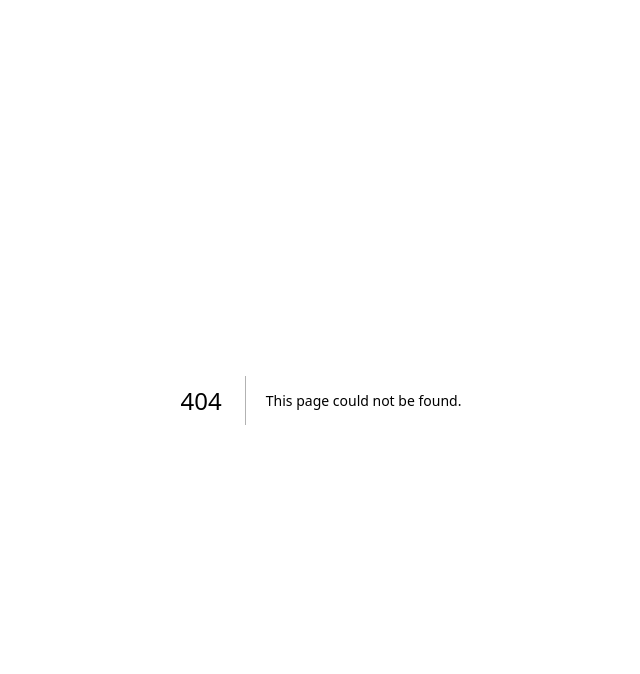
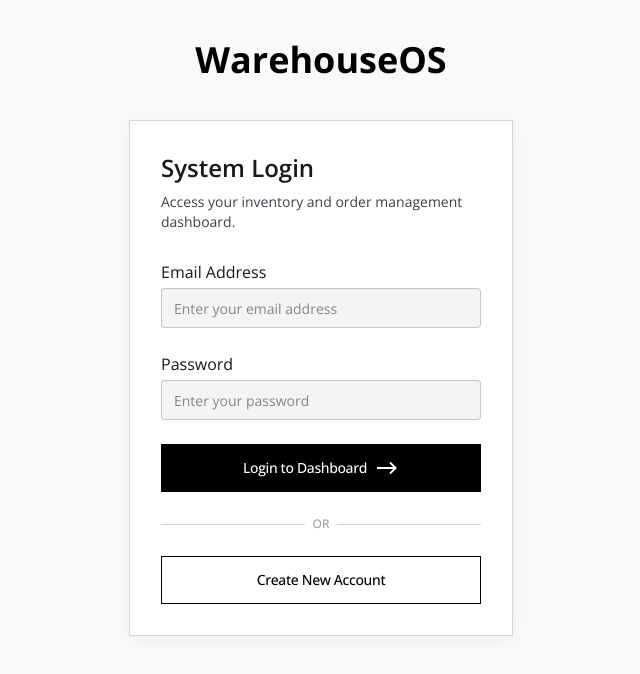
Before and after one commit to ayoub-jabiri/warehouse, a Next.js app: page /login in a window 1280 px wide. Before the commit this address had no page. Shown: the top 674 px of the page, without its empty margins (319-959 px from the left). Built offline with nearby package versions, Linux system fonts and the light colour scheme.

Commit message:
Finished the login page ui

```diff
--- /dev/null
+++ b/app/(auth)/login/page.tsx
@@ -0,0 +1,87 @@
+import { RiArrowRightLongLine } from "@remixicon/react";
+import Link from "next/link";
+
+export default function Login() {
+    return (
+        <div className="w-96 max-w-96 inline-flex flex-col justify-start items-start gap-8">
+            <div className="self-stretch flex flex-col justify-start items-center gap-1">
+                <h1 className="text-center justify-center text-black text-4xl font-bold leading-[56px]">
+                    WarehouseOS
+                </h1>
+            </div>
+            <div className="self-stretch p-8 bg-white shadow-[0px_4px_20px_0px_rgba(15,23,42,0.05)] outline outline-1 outline-offset-[-1px] outline-neutral-300 flex flex-col justify-start items-start gap-5">
+                <div className="self-stretch flex flex-col justify-start items-start gap-2">
+                    <div className="self-stretch flex flex-col justify-start items-start">
+                        <h2 className="self-stretch justify-center text-zinc-900 text-2xl font-semibold leading-8">
+                            System Login
+                        </h2>
+                    </div>
+                    <div className="self-stretch flex flex-col justify-start items-start">
+                        <p className="self-stretch justify-center text-zinc-700 text-sm font-normal leading-5">
+                            Access your inventory and order management
+                            <br />
+                            dashboard.
+                        </p>
+                    </div>
+                </div>
+                <div className="self-stretch flex flex-col justify-start items-start gap-4">
+                    <div className="self-stretch flex flex-col justify-start items-start gap-1">
+                        <fieldset className="w-full">
+                            <legend className="fieldset-legend">
+                                Email Address
+                            </legend>
+                            <input
+                                type="text"
+                                className="input w-full bg-gray-100"
+                                placeholder="Enter your email address"
+                                name="email"
+                            />
+                        </fieldset>
+                    </div>
+                    <div className="self-stretch flex flex-col justify-start items-start gap-1">
+                        <fieldset className="w-full">
+                            <legend className="fieldset-legend">
+                                Password
+                            </legend>
+                            <input
+                                type="password"
+                                className="input w-full bg-gray-100"
+                                placeholder="Enter your password"
+                                name="password"
+                            />
+                        </fieldset>
+                    </div>
+                    <div className="self-stretch pt-2 flex flex-col justify-start items-start">
+                        <div className="self-stretch flex flex-col justify-start items-start gap-4">
+                            <button className="self-stretch h-12 bg-black inline-flex justify-center items-center gap-2 cursor-pointer">
+                                <div className="size- inline-flex flex-col justify-start items-center">
+                                    <div className="text-center justify-center text-white text-sm font-medium leading-5 tracking-tight">
+                                        Login to Dashboard
+                                    </div>
+                                </div>
+                                <RiArrowRightLongLine className="text-white" />
+                            </button>
+                            <div className="self-stretch py-2 inline-flex justify-start items-center gap-2">
+                                <div className="w-44 h-px bg-neutral-300" />
+                                <div className="size- opacity-50 inline-flex flex-col justify-start items-start">
+                                    <div className="justify-center text-zinc-700 text-xs font-medium uppercase leading-4">
+                                        OR
+                                    </div>
+                                </div>
+                                <div className="w-44 h-px bg-neutral-300" />
+                            </div>
+                            <Link
+                                href="/register"
+                                className="self-stretch h-12 outline outline-1 outline-offset-[-1px] outline-black inline-flex justify-center items-center"
+                            >
+                                <div className="text-center justify-center text-black text-sm font-medium leading-5 tracking-tight">
+                                    Create New Account
+                                </div>
+                            </Link>
+                        </div>
+                    </div>
+                </div>
+            </div>
+        </div>
+    );
+}
```
